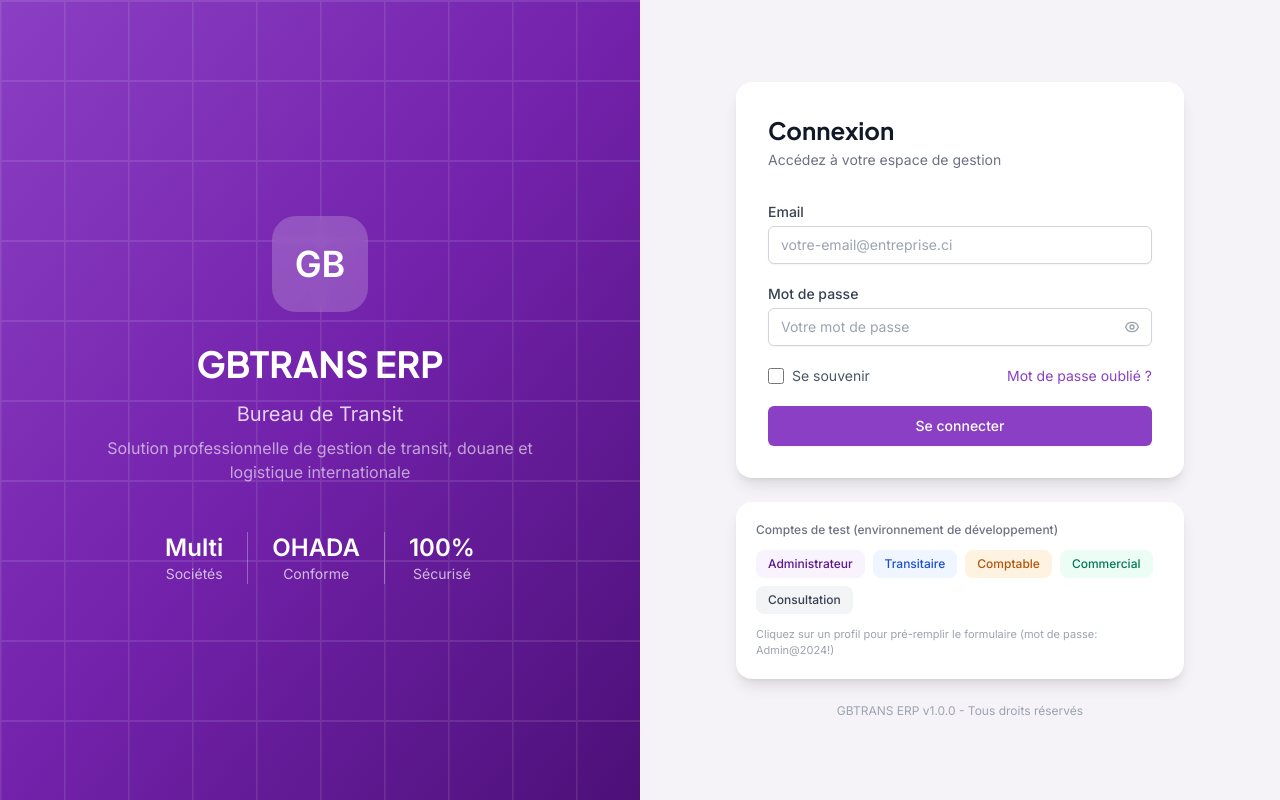
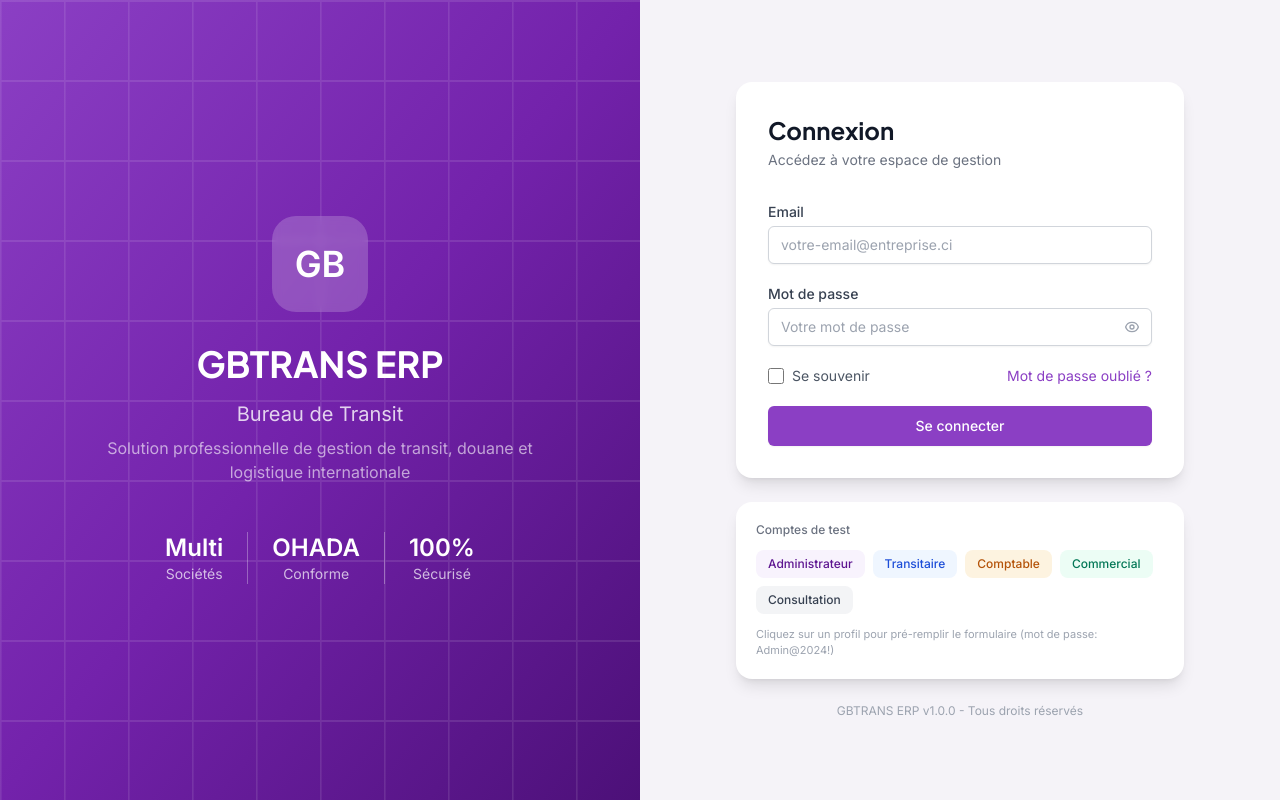
Before and after one commit to sanhold/gbtrans-erp, a Next.js app in the folder frontend/: page /auth/login in a window 1280 px wide. Built offline with nearby package versions, Linux system fonts and the light colour scheme; no server answers.

Commit message:
Corrige tsconfig.json backend (baseUrl deprecie) et nettoyage login
- Remplace baseUrl par des chemins relatifs dans les paths (compatible
  avec les versions recentes de TypeScript utilisees par Render)
- Retire le marqueur de test temporaire de la page de connexion

```diff
--- a/frontend/src/app/auth/login/page.tsx
+++ b/frontend/src/app/auth/login/page.tsx
@@ -221,10 +221,10 @@ export default function LoginPage() {
             )}
           </div>
 
-          {!show2FA && process.env.NODE_ENV !== 'production' && (
+          {!show2FA && (
             <div className="mt-6 bg-white dark:bg-surface-800 rounded-2xl shadow-elevated p-5">
               <p className="text-xs font-medium text-gray-500 dark:text-gray-400 mb-3">
-                Comptes de test (environnement de développement)
+                Comptes de test
               </p>
               <div className="flex flex-wrap gap-2">
                 {comptesTest.map((compte) => (
```
Also changed, not shown: 2 other files (tests, documents, lock files or other folders).
